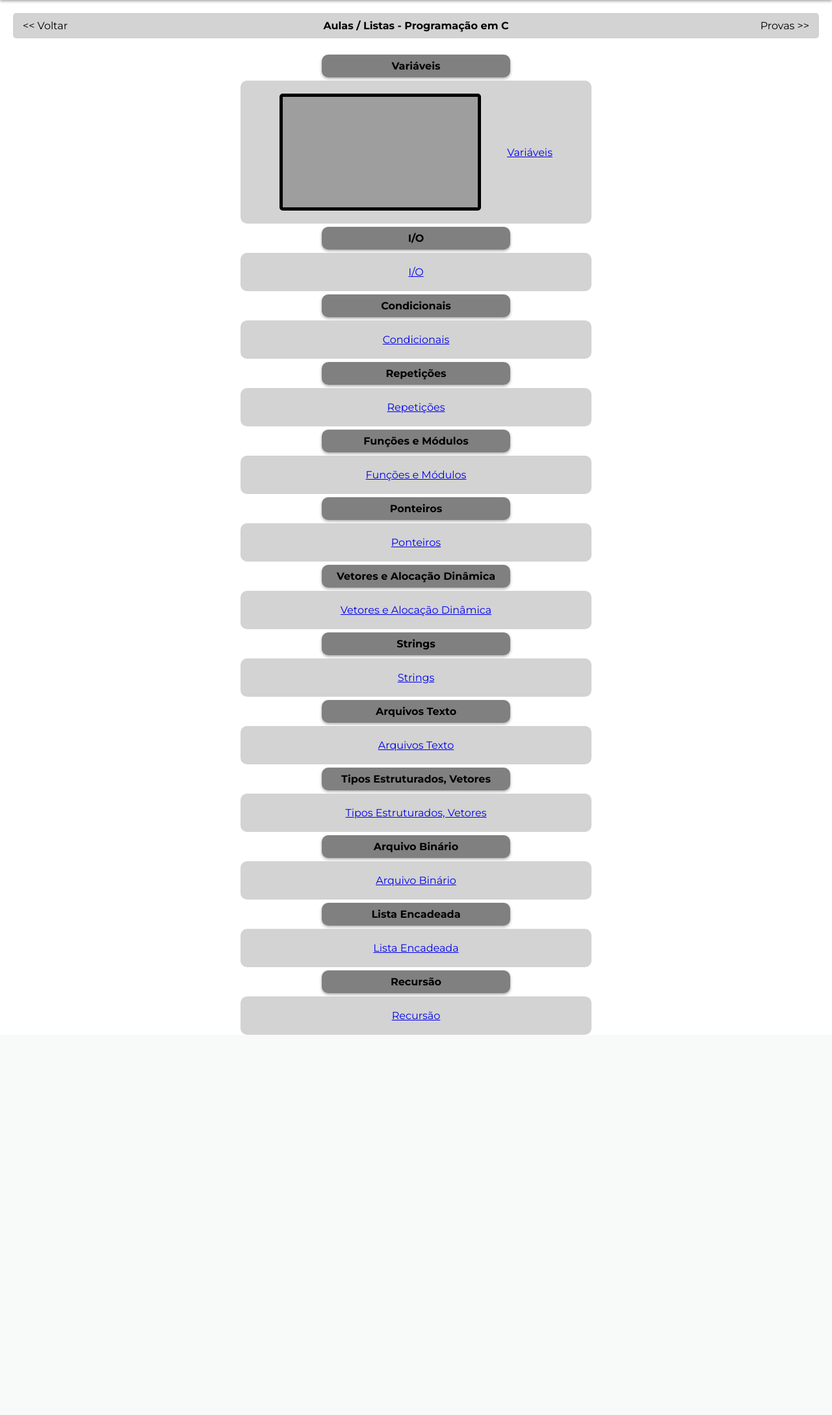
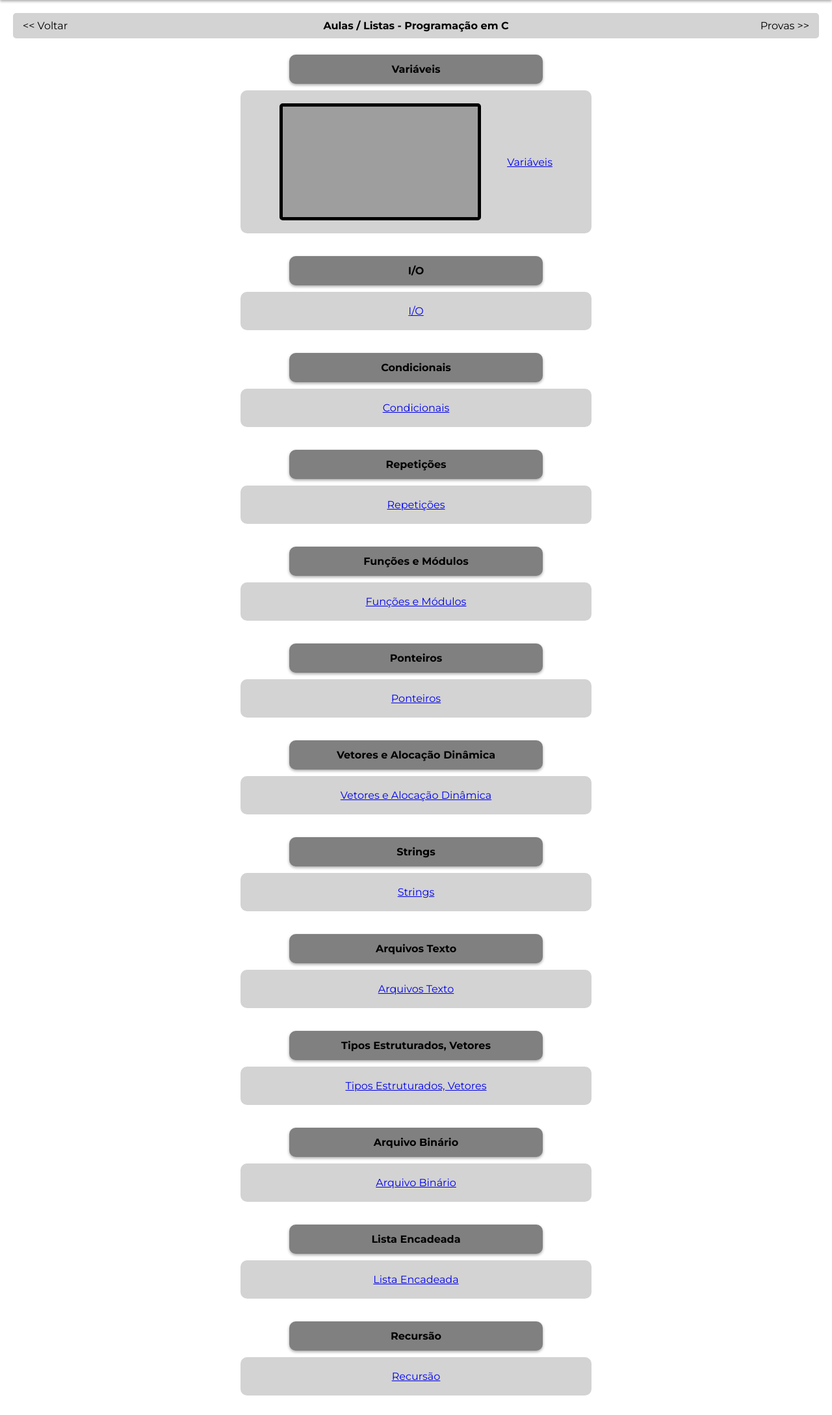
Before and after one commit to lglac123/PUC-Mais, a Django app: a page that uses app/templates/aulas_listas_basic.html in a window 1280 px wide. Shown: the part 44-2221 px from the top of the page at 65% size. Before the commit the page ends 1636 px from the top, so only its background shows below. Run offline with Django 5.2, Linux system fonts and the light colour scheme; data comes from the database, SQL or seed files in the repository; both versions use the stored data as it was after the commit; grey boxes are pictures that could not be loaded.

Commit message:
Quero dar pull 3

```diff
--- a/app/templates/aulas_listas_basic.html
+++ b/app/templates/aulas_listas_basic.html
@@ -13,21 +13,21 @@
     href="/disciplinas/{{discipline.name}}">&lt;&lt; Voltar</a>
     <span style="align-items:central; font-weight: bold">Aulas / Listas - {{discipline.name}}</span>
     <a style="position: absolute; right: 0; padding-right: 15px; text-decoration: none; color:black;"
-  href="/disciplinas/{{discipline.name}}/provas">Provas &gt;&gt;</a>
+    href="/disciplinas/{{course.name}}/provas">Provas &gt;&gt;</a>
   </div>
 
   <div class="container central" style="display:flex;  flex-direction: column;width: 700px;border:gray">
     {%for topic in topics%}
-        <h4 class="card central"style="border: gray;height: 25px;">{{topic.name}}</h4>
+        <h4 class="card central"style="border: gray;height: 35px; width: 350px; margin-bottom: 10px">{{topic.name}}</h4>
 
-        <div class="linhaDisciplinas" style="width:500px;border-radius:10px;border:20px solid lightgray;background-color: lightgrey;">
+        <div class="linhaDisciplinas" style="width:500px;border-radius:10px;border:20px solid lightgray;background-color: lightgrey; margin-bottom: 30px;">
           {% for video in topic.video_set.all %}
             <iframe style="border: 5px solid black; border-radius: 5px" width="300" height="170"
             src="{{video.link}}" title="{{video.name}}" frameborder="0" allow="accelerometer;
             autoplay; clipboard-write; encrypted-media; gyroscope; picture-in-picture; web-share" referrerpolicy="strict-origin-when-cross-origin" allowfullscreen></iframe>
           {% endfor %}
           <div class="listas">
-            <a href="/disciplinas/{{ discipline.name }}/aulas&listas/{{topic.name}}/">{{topic.name}}</a>
+            <a style="text-align: center;" href="/disciplinas/{{ discipline.name }}/aulas&listas/{{topic.name}}/">{{topic.name}}</a>
           </div>
         </div>
     {%endfor%}
--- a/app/views.py
+++ b/app/views.py
@@ -60,19 +60,19 @@ def Disciplina(request, discipline_name):
 
 def aulas_listas_basic(request, discipline_name):
   discipline = get_object_or_404(Discipline, name = discipline_name) # Discipline.objects.get(name = discipline_name)
-  courses = Course.objects.filter(discipline__name = discipline_name).all() # Pegar os cursos a partir do nome no URL
-  print(courses)
-  topic = Topic.objects.filter(course__in=courses).all() # Pegar todos os tópicos correlacionados a aquele curso
-  print(topic)
+  # courses = Course.objects.filter(discipline__name = discipline_name).all() # Pegar os cursos a partir do nome no URL
+  topic = Topic.objects.filter(course__in=Course.objects.filter(discipline__name = discipline_name).all()).all() # Pegar todos os tópicos correlacionados a aquele curso
   videos=Video.objects.filter(topic__in=topic)
-  print(videos)
+  course = Course.objects.filter(discipline__name = discipline_name)[0]
   listas=List.objects.filter().all()
   return render(request, "aulas_listas_basic.html",{
     'topics': topic,
     'discipline': discipline,
     'videos':videos,
     'listas':listas,
+    'course': course,
   })
+
 
 @login_required
 def BuscaAnoProva(request):
```
Also changed, not shown: db.sqlite3. Lines whose indentation alone changed are shown as unchanged.
